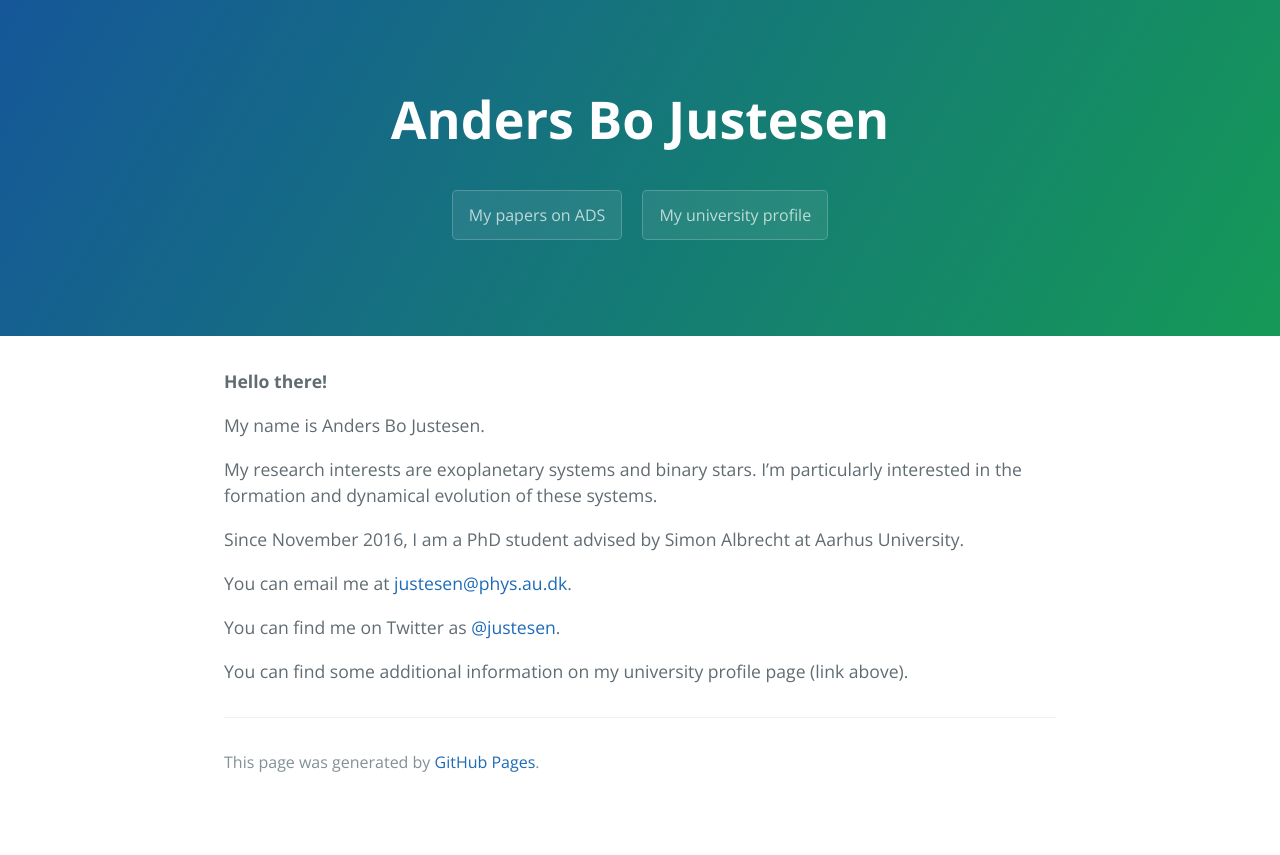
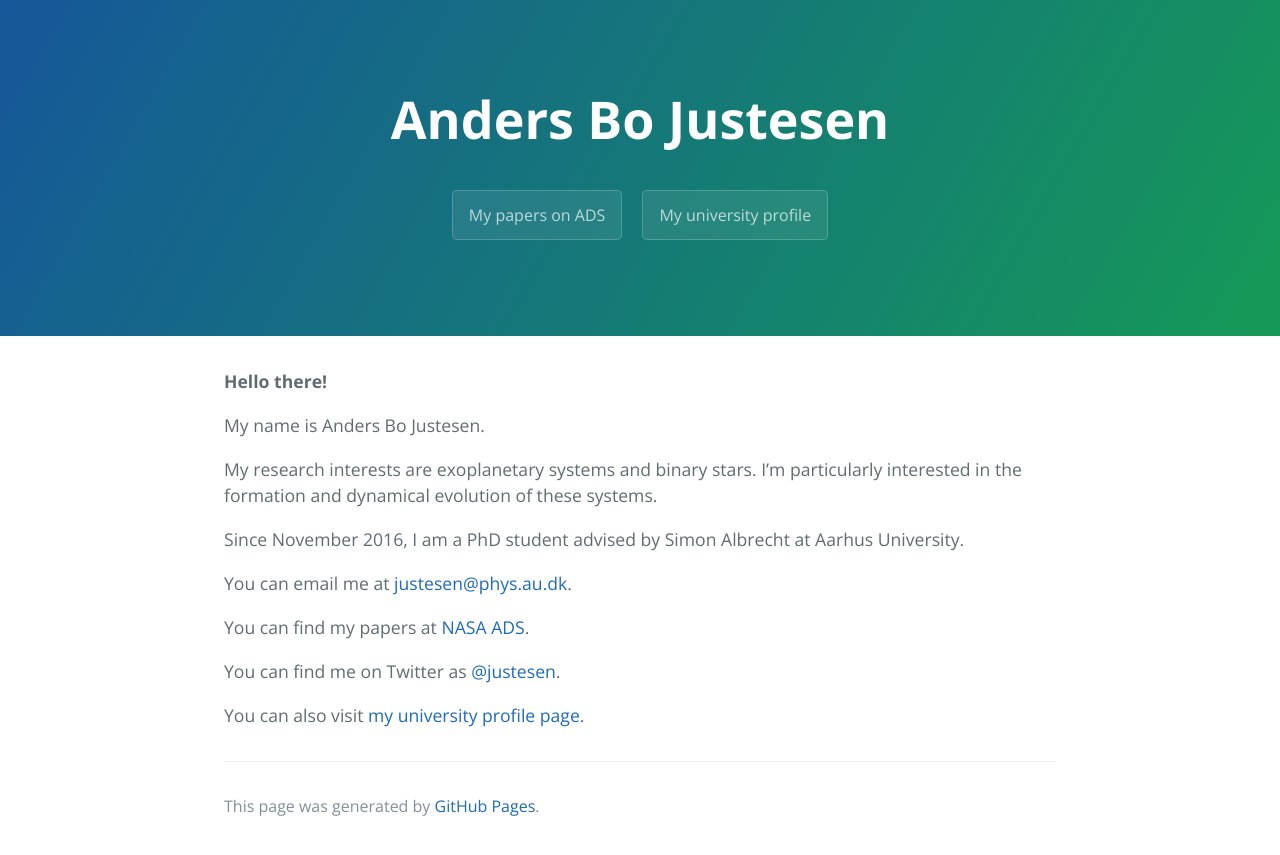
Before and after one commit to ajustesen/ajustesen.github.io, a Jekyll site: the page built from index.md, in a window 1280 px wide. Shown: the top 855 px of the page. Built offline with Jekyll 4.4.1, drawn with Linux system fonts in a browser that asks for light colours; the repository's description, which GitHub fills in, is left out.

Commit message:
New ADS link using ORCID

```diff
--- a/_layouts/default.html
+++ b/_layouts/default.html
@@ -29,7 +29,7 @@
         <a href="{{ site.github.repository_url }}" class="btn">View on GitHub</a>
       {% endif %}
       {% if site.show_downloads %}
-        <a href="http://adsabs.harvard.edu/cgi-bin/nph-abs_connect?return_req=no_params&author=Justesen,%20A.%20B.&sort=NDATE" target="_blank" class="btn">My papers on ADS</a>
+        <a href="https://ui.adsabs.harvard.edu/search/p_=0&q=orcid%3A%220000-0002-0174-2466%22&sort=date%20desc%2C%20bibcode%20desc" target="_blank" class="btn">My papers on ADS</a>
         <a href="https://pure.au.dk/portal/en/persons/anders-bo-justesen(6ba20a47-b77b-4875-bef1-6352090aa7f7).html" target="_blank" class="btn">My university profile</a>
       {% endif %}
     </header>
--- a/index.md
+++ b/index.md
@@ -12,6 +12,8 @@ Since November 2016, I am a PhD student advised by Simon Albrecht at Aarhus Univ
 
 You can email me at <justesen@phys.au.dk>.
 
+You can find my papers at [NASA ADS](https://ui.adsabs.harvard.edu/search/p_=0&q=orcid%3A%220000-0002-0174-2466%22&sort=date%20desc%2C%20bibcode%20desc).
+
 You can find me on Twitter as [@justesen](https://twitter.com/justesen).
 
-You can find some additional information on my university profile page (link above).
+You can also visit [my university profile page](https://pure.au.dk/portal/en/persons/anders-bo-justesen(6ba20a47-b77b-4875-bef1-6352090aa7f7).html).
```
